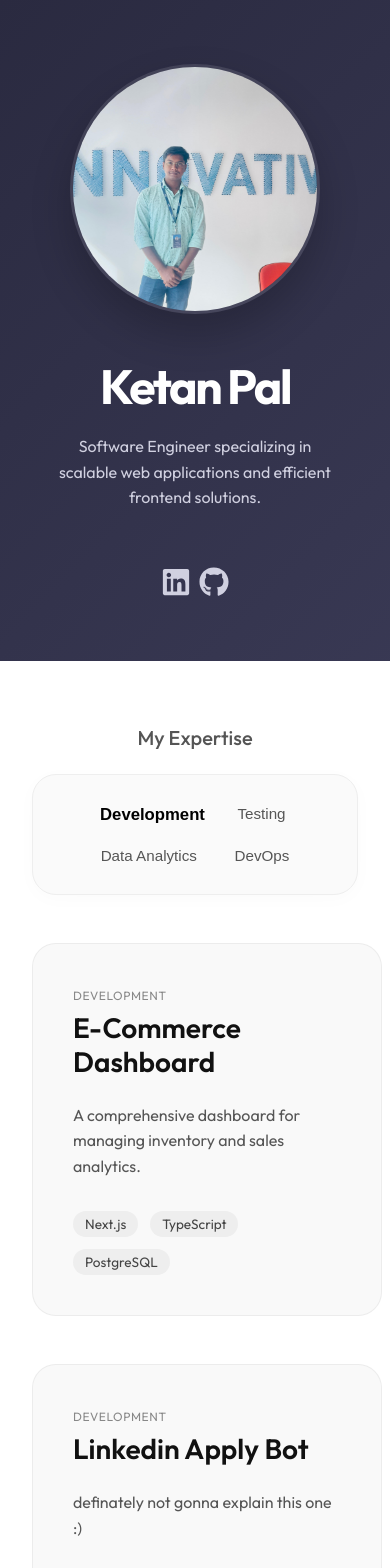
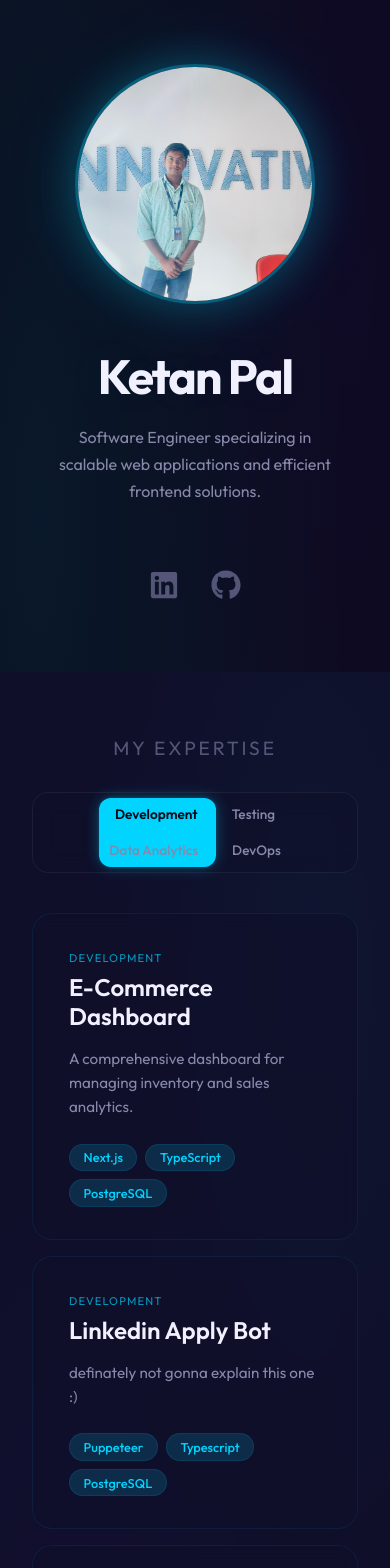
Before and after one commit to Ketan-Pal/Portfolio-2026, a Next.js app: page / in a window 390 px wide. Shown: the top 1568 px of the page. Built offline with nearby package versions, Linux system fonts and the light colour scheme.

Commit message:
feat-midnight-aurora-redesign-sliding-pill-tabs-glassmorphism

```diff
--- a/src/app/globals.css
+++ b/src/app/globals.css
@@ -1,26 +1,49 @@
+/* ============================================
+   MIDNIGHT AURORA — Design System
+   ============================================ */
+
 :root {
-  /* Fooror-Inspired Theme: Purple Gradient & Yellow Accent */
-  --bg-gradient-start: #2a2a40;
-  /* Deep Blue-Purple */
-  --bg-gradient-end: #5a5a80;
-  /* Lighter Purple-Blue */
+  /* Core Palette */
+  --bg-primary: #0a0a1a;
+  --bg-secondary: #0f0f2a;
+  --bg-card: rgba(15, 15, 42, 0.6);
+  --bg-card-border: rgba(0, 212, 255, 0.08);
+  --bg-card-hover-border: rgba(0, 212, 255, 0.2);
 
-  --bg-light: #2a2a40;
-  /* Fallback */
-  --bg-off-white: rgba(255, 255, 255, 0.1);
-  /* Glass effect */
+  /* Glass Effect */
+  --glass-bg: rgba(15, 15, 42, 0.4);
+  --glass-border: rgba(255, 255, 255, 0.06);
+  --glass-shadow: 0 8px 32px rgba(0, 0, 0, 0.3);
 
-  --text-primary: #ffffff;
-  --text-secondary: #d0d0e0;
+  /* Text */
+  --text-primary: #f0f0ff;
+  --text-secondary: #8888aa;
+  --text-muted: #555577;
 
-  --accent: #FFD500;
-  /* Bright Yellow */
-  --button-text: #1a1a1a;
+  /* Accent — Cyan Glow */
+  --accent: #00d4ff;
+  --accent-dim: rgba(0, 212, 255, 0.15);
+  --accent-glow: 0 0 20px rgba(0, 212, 255, 0.3);
+  --accent-glow-strong: 0 0 40px rgba(0, 212, 255, 0.4), 0 0 80px rgba(0, 212, 255, 0.15);
 
-  /* Spacing System */
-  --spacing-container: 1280px;
+  /* Aurora gradients */
+  --aurora-1: rgba(0, 212, 255, 0.07);
+  --aurora-2: rgba(120, 0, 255, 0.05);
+  --aurora-3: rgba(0, 255, 180, 0.04);
+
+  /* Spacing */
+  --spacing-container: 1200px;
   --spacing-section: 6rem;
+
+  /* Transitions */
+  --transition-fast: 0.2s cubic-bezier(0.4, 0, 0.2, 1);
+  --transition-smooth: 0.3s cubic-bezier(0.4, 0, 0.2, 1);
+  --transition-spring: 0.5s cubic-bezier(0.34, 1.56, 0.64, 1);
 }
+
+/* ============================================
+   Reset & Base
+   ============================================ */
 
 * {
   box-sizing: border-box;
@@ -32,18 +55,50 @@ html,
 body {
   max-width: 100vw;
   overflow-x: hidden;
-  font-family: var(--font-outfit), sans-serif;
-
-  /* Full page gradient background */
-  background: linear-gradient(135deg, var(--bg-gradient-start) 0%, var(--bg-gradient-end) 100%);
-  min-height: 100vh;
-
+  font-family: var(--font-outfit), 'Outfit', sans-serif;
+  background: var(--bg-primary);
   color: var(--text-primary);
   -webkit-font-smoothing: antialiased;
+  -moz-osx-font-smoothing: grayscale;
   scroll-behavior: smooth;
+  min-height: 100vh;
+}
+
+/* Aurora mesh background on the body */
+body {
+  position: relative;
+  background:
+    radial-gradient(ellipse 80% 60% at 10% 20%, var(--aurora-1), transparent),
+    radial-gradient(ellipse 60% 50% at 90% 10%, var(--aurora-2), transparent),
+    radial-gradient(ellipse 70% 60% at 50% 80%, var(--aurora-3), transparent),
+    var(--bg-primary);
 }
 
 a {
   color: inherit;
   text-decoration: none;
 }
+
+/* ============================================
+   Scroll-in Animation
+   ============================================ */
+
+.scroll-fade-in {
+  opacity: 0;
+  transform: translateY(30px);
+  transition: opacity 0.7s cubic-bezier(0.4, 0, 0.2, 1),
+              transform 0.7s cubic-bezier(0.4, 0, 0.2, 1);
+}
+
+.scroll-fade-in.visible {
+  opacity: 1;
+  transform: translateY(0);
+}
+
+/* Stagger children */
+.scroll-fade-in.visible .stagger-child:nth-child(1) { transition-delay: 0ms; }
+.scroll-fade-in.visible .stagger-child:nth-child(2) { transition-delay: 80ms; }
+.scroll-fade-in.visible .stagger-child:nth-child(3) { transition-delay: 160ms; }
+.scroll-fade-in.visible .stagger-child:nth-child(4) { transition-delay: 240ms; }
+.scroll-fade-in.visible .stagger-child:nth-child(5) { transition-delay: 320ms; }
+.scroll-fade-in.visible .stagger-child:nth-child(6) { transition-delay: 400ms; }
--- a/src/app/page.tsx
+++ b/src/app/page.tsx
@@ -1,13 +1,19 @@
 import LandingSection from "@/components/LandingSection";
 import ProjectsSection from "@/components/ProjectsSection";
 import ContactSection from "@/components/ContactSection";
+import ScrollAnimations from "@/components/ScrollAnimations";
 
 export default function Home() {
   return (
     <main>
+      <ScrollAnimations />
       <LandingSection />
-      <ProjectsSection />
-      <ContactSection />
+      <div className="scroll-fade-in">
+        <ProjectsSection />
+      </div>
+      <div className="scroll-fade-in">
+        <ContactSection />
+      </div>
     </main>
   );
 }
--- a/src/components/LandingSection.module.css
+++ b/src/components/LandingSection.module.css
@@ -1,14 +1,20 @@
+/* ============================================
+   Landing / Hero Section — Midnight Aurora
+   ============================================ */
+
 .container {
   display: grid;
   grid-template-columns: 1fr 1fr;
-    min-height: 70vh;
-    /* Increased height for better vertical centering */
+  min-height: 85vh;
   width: 100%;
   max-width: var(--spacing-container);
   margin: 0 auto;
   align-items: center;
-    padding: 0 2rem;
+  padding: 2rem 2rem;
+  gap: 2rem;
 }
+
+/* ---- Text Content ---- */
 
 .content {
   display: flex;
@@ -19,37 +25,49 @@
 }
 
 .name {
-    font-size: 5rem;
+  font-size: clamp(3rem, 6vw, 5.5rem);
   font-weight: 700;
-    letter-spacing: -0.05em;
+  letter-spacing: -0.04em;
   line-height: 1;
+  color: var(--text-primary);
+  /* Subtle text glow */
+  text-shadow: 0 0 60px rgba(0, 212, 255, 0.08);
 }
 
 .summary {
-    font-size: 1.25rem;
+  font-size: clamp(1rem, 1.5vw, 1.3rem);
   color: var(--text-secondary);
-    max-width: 50ch;
-    line-height: 1.6;
+  max-width: 48ch;
+  line-height: 1.7;
 }
+
+/* ---- Social Links ---- */
 
 .socialContainer {
   display: flex;
-    gap: 0.5rem;
+  gap: 1rem;
   margin-top: 2rem;
 }
 
 .socialLink {
-    color: var(--text-secondary);
-    transition: all 0.2s ease;
+  color: var(--text-muted);
+  transition: color var(--transition-smooth),
+              transform var(--transition-smooth),
+              filter var(--transition-smooth);
   display: flex;
   align-items: center;
   justify-content: center;
+  padding: 0.5rem;
+  border-radius: 0.5rem;
 }
 
 .socialLink:hover {
   color: var(--accent);
   transform: translateY(-3px);
+  filter: drop-shadow(0 0 8px rgba(0, 212, 255, 0.4));
 }
+
+/* ---- Hero Image ---- */
 
 .imageWrapper {
   display: flex;
@@ -60,31 +78,50 @@
 
 .imageContainer {
   position: relative;
-    width: 380px;
-    /* Fixed size to balance with text block */
-    height: 380px;
-    /* Square aspect ratio */
+  width: 360px;
+  height: 360px;
   border-radius: 50%;
-    /* Circular */
   overflow: hidden;
-    border: 4px solid rgba(255, 255, 255, 0.1);
-    /* Subtle halo */
-    box-shadow: 0 20px 40px rgba(0, 0, 0, 0.2);
+  /* Cyan glow ring */
+  border: 3px solid rgba(0, 212, 255, 0.25);
+  box-shadow:
+    0 0 30px rgba(0, 212, 255, 0.15),
+    0 0 60px rgba(0, 212, 255, 0.08),
+    inset 0 0 30px rgba(0, 0, 0, 0.3);
+  /* Pulse animation */
+  animation: glowPulse 4s ease-in-out infinite;
 }
 
 .heroImage {
   object-fit: cover;
   object-position: center top;
-    /* Focus on face */
   width: 100%;
   height: 100%;
 }
 
+/* Glow pulse keyframes */
+@keyframes glowPulse {
+  0%, 100% {
+    box-shadow:
+      0 0 30px rgba(0, 212, 255, 0.15),
+      0 0 60px rgba(0, 212, 255, 0.08),
+      inset 0 0 30px rgba(0, 0, 0, 0.3);
+    border-color: rgba(0, 212, 255, 0.25);
+  }
+  50% {
+    box-shadow:
+      0 0 40px rgba(0, 212, 255, 0.25),
+      0 0 80px rgba(0, 212, 255, 0.12),
+      inset 0 0 30px rgba(0, 0, 0, 0.3);
+    border-color: rgba(0, 212, 255, 0.4);
+  }
+}
+
+/* ---- Mobile ---- */
+
 @media (max-width: 768px) {
   .container {
     grid-template-columns: 1fr;
-        grid-template-rows: auto auto;
-        /* Stack vertically explicitly */
     text-align: center;
     padding-top: 4rem;
     gap: 3rem;
@@ -96,24 +133,19 @@
     padding-right: 0;
     align-items: center;
     order: 2;
-        /* Image first on mobile? Let's check user preference. Usually text first is fine, but let's stick to simple stacking. */
-    }
-
-    .name {
-        font-size: 3rem;
-        /* Smaller font for mobile */
   }
 
   .summary {
-        font-size: 1rem;
     padding: 0 1rem;
   }
 
+  .socialContainer {
+    justify-content: center;
+  }
+
   .imageContainer {
-        width: 250px;
-        height: 250px;
+    width: 240px;
+    height: 240px;
     margin: 0 auto;
-        /* Center image */
-        border-width: 3px;
   }
 }
--- a/src/components/ProjectsSection.module.css
+++ b/src/components/ProjectsSection.module.css
@@ -1,13 +1,20 @@
+/* ============================================
+   Projects Section — Midnight Aurora
+   ============================================ */
+
 .section {
-    background-color: #ffffff;
-    color: #111111;
   width: 100vw;
   position: relative;
   left: 50%;
   right: 50%;
   margin-left: -50vw;
   margin-right: -50vw;
-    padding: 4rem 0 8rem 0;
+  padding: 6rem 0 8rem 0;
+  /* Slightly different dark shade for visual separation */
+  background:
+    radial-gradient(ellipse 50% 40% at 80% 20%, rgba(0, 212, 255, 0.03), transparent),
+    radial-gradient(ellipse 60% 50% at 20% 80%, rgba(120, 0, 255, 0.03), transparent),
+    var(--bg-secondary);
 }
 
 .container {
@@ -16,149 +23,202 @@
   padding: 0 2rem;
 }
 
-/* Expertise Cloud Layout */
+/* ============================================
+   Sliding Pill Tab Filter
+   ============================================ */
+
 .expertiseWrapper {
   display: flex;
+  flex-direction: column;
   align-items: center;
-    gap: 4rem;
-    margin-bottom: 5rem;
-    max-width: 1000px;
-    margin-left: auto;
-    margin-right: auto;
+  gap: 2rem;
+  margin-bottom: 4rem;
 }
 
 .expertiseTitle {
-    font-size: 1.5rem;
-    font-weight: 500;
-    white-space: nowrap;
-    color: #555;
+  font-size: 1.2rem;
+  font-weight: 400;
+  text-transform: uppercase;
+  letter-spacing: 0.15em;
+  color: var(--text-muted);
 }
 
-.cloudContainer {
-    flex: 1;
-    display: flex;
-    justify-content: space-around;
-    /* Spread items like in the screenshot */
+.tabContainer {
+  position: relative;
+  display: inline-flex;
   align-items: center;
-    gap: 1rem;
+  gap: 0.25rem;
+  padding: 0.35rem;
+  border-radius: 999px;
+  background: var(--glass-bg);
+  border: 1px solid var(--glass-border);
+  backdrop-filter: blur(12px);
+  -webkit-backdrop-filter: blur(12px);
+}
 
-    /* The Cloud Pill Shape */
-    background: #fafafa;
-    border: 1px solid #eee;
+/* The sliding pill indicator */
+.tabIndicator {
+  position: absolute;
+  top: 0.35rem;
+  left: 0;
+  height: calc(100% - 0.7rem);
   border-radius: 999px;
-    padding: 2.5rem 4rem;
-    box-shadow: 0 4px 20px rgba(0, 0, 0, 0.02);
+  background: var(--accent);
+  box-shadow: 0 0 16px rgba(0, 212, 255, 0.3), 0 0 4px rgba(0, 212, 255, 0.2);
+  transition: left var(--transition-smooth), width var(--transition-smooth);
+  z-index: 0;
+  pointer-events: none;
 }
 
 .filterButton {
+  position: relative;
+  z-index: 1;
   background: transparent;
   border: none;
-    font-size: 1.1rem;
+  font-family: var(--font-outfit), 'Outfit', sans-serif;
+  font-size: 0.95rem;
   font-weight: 500;
-    color: #555;
+  color: var(--text-secondary);
   cursor: pointer;
-    padding: 0.5rem 1rem;
-    transition: all 0.3s ease;
-    position: relative;
+  padding: 0.65rem 1.5rem;
+  border-radius: 999px;
+  transition: color var(--transition-fast);
+  white-space: nowrap;
 }
 
 .filterButton:hover {
-    color: #000;
-    transform: translateY(-2px);
+  color: var(--text-primary);
 }
 
-.active {
-    /* Active state scaling like the 'selected' item in the cloud */
-    font-weight: 700;
-    color: #000;
-    transform: scale(1.1);
+.filterButton.active {
+  color: var(--bg-primary);
+  font-weight: 600;
 }
 
-/* Mobile Responsiveness for Cloud */
-@media (max-width: 768px) {
-    .expertiseWrapper {
-        flex-direction: column;
+/* ============================================
+   Project Cards Grid
+   ============================================ */
+
+.grid {
+  display: grid;
+  grid-template-columns: repeat(auto-fit, minmax(340px, 1fr));
   gap: 1.5rem;
-        align-items: center;
-        margin-bottom: 3rem;
-        width: 100%;
+  min-height: 380px;
 }
 
-    .expertiseTitle {
-        font-size: 1.25rem;
+.card {
+  background: var(--bg-card);
+  backdrop-filter: blur(8px);
+  -webkit-backdrop-filter: blur(8px);
+  padding: 2rem 2.25rem;
+  border-radius: 1.25rem;
+  border: 1px solid var(--bg-card-border);
+  transition: transform var(--transition-smooth),
+              border-color var(--transition-smooth),
+              box-shadow var(--transition-smooth);
+  cursor: default;
+  /* Fade-in for cards */
+  animation: cardFadeIn 0.4s ease-out both;
 }
 
-    .cloudContainer {
-        width: 100%;
-        flex-wrap: wrap;
-        padding: 1.5rem;
-        gap: 0.75rem;
-        border-radius: 1.5rem;
-        justify-content: center;
+.card:nth-child(1) { animation-delay: 0ms; }
+.card:nth-child(2) { animation-delay: 80ms; }
+.card:nth-child(3) { animation-delay: 160ms; }
+.card:nth-child(4) { animation-delay: 240ms; }
+
+@keyframes cardFadeIn {
+  from {
+    opacity: 0;
+    transform: translateY(16px);
   }
-
-    .filterButton {
-        font-size: 0.95rem;
-        padding: 0.4rem 0.8rem;
+  to {
+    opacity: 1;
+    transform: translateY(0);
   }
 }
 
-.grid {
-    display: grid;
-    grid-template-columns: repeat(auto-fit, minmax(350px, 1fr));
-    gap: 3rem;
-    min-height: 400px;
-    /* Prevent layout jump when switching */
-}
-
-.card {
-    background: #f9f9f9;
-    padding: 2.5rem;
-    border-radius: 1.5rem;
-    transition: transform 0.3s ease;
-    border: 1px solid rgba(0, 0, 0, 0.05);
-}
-
 .card:hover {
-    transform: translateY(-5px);
-    box-shadow: 0 20px 40px rgba(0, 0, 0, 0.05);
+  transform: translateY(-6px);
+  border-color: var(--bg-card-hover-border);
+  box-shadow: 0 16px 48px rgba(0, 0, 0, 0.3), 0 0 24px rgba(0, 212, 255, 0.06);
 }
 
 .cardHeader {
-    margin-bottom: 1.5rem;
+  margin-bottom: 1rem;
 }
 
 .categoryTag {
   display: inline-block;
-    font-size: 0.75rem;
+  font-size: 0.7rem;
   text-transform: uppercase;
-    letter-spacing: 0.05em;
-    color: #888;
+  letter-spacing: 0.1em;
+  color: var(--accent);
+  opacity: 0.7;
   margin-bottom: 0.5rem;
 }
 
 .title {
-    font-size: 1.75rem;
+  font-size: 1.5rem;
   font-weight: 600;
   line-height: 1.2;
+  color: var(--text-primary);
 }
 
 .description {
-    color: #555;
+  color: var(--text-secondary);
   line-height: 1.6;
-    margin-bottom: 2rem;
+  margin-bottom: 1.5rem;
+  font-size: 0.95rem;
 }
 
 .techStack {
   display: flex;
   flex-wrap: wrap;
-    gap: 0.75rem;
+  gap: 0.5rem;
 }
 
 .tech {
+  font-size: 0.8rem;
+  padding: 0.3rem 0.85rem;
+  background: var(--accent-dim);
+  border: 1px solid rgba(0, 212, 255, 0.1);
+  border-radius: 999px;
+  color: var(--accent);
+  font-weight: 500;
+}
+
+/* ============================================
+   Responsive
+   ============================================ */
+
+@media (max-width: 768px) {
+  .section {
+    padding: 4rem 0 5rem 0;
+  }
+
+  .expertiseWrapper {
+    margin-bottom: 2.5rem;
+  }
+
+  .tabContainer {
+    flex-wrap: wrap;
+    border-radius: 1rem;
+    justify-content: center;
+    gap: 0.125rem;
+    padding: 0.3rem;
+  }
+
+  .tabIndicator {
+    border-radius: 0.75rem;
+  }
+
+  .filterButton {
     font-size: 0.85rem;
-    padding: 0.25rem 0.75rem;
-    background: #eee;
-    border-radius: 999px;
-    color: #444;
+    padding: 0.5rem 1rem;
   }
+
+  .grid {
+    grid-template-columns: 1fr;
+    gap: 1rem;
+  }
+}
--- a/src/components/ProjectsSection.tsx
+++ b/src/components/ProjectsSection.tsx
@@ -1,6 +1,6 @@
 "use client";
 
-import { useState } from "react";
+import { useState, useRef, useEffect, useCallback } from "react";
 import styles from "./ProjectsSection.module.css";
 
 const categories = ["Development", "Testing", "Data Analytics", "DevOps"];
@@ -59,6 +59,31 @@ const projectsData = [
 
 export default function ProjectsSection() {
     const [activeCategory, setActiveCategory] = useState("Development");
+    const tabContainerRef = useRef<HTMLDivElement>(null);
+    const tabRefs = useRef<Map<string, HTMLButtonElement>>(new Map());
+    const [indicatorStyle, setIndicatorStyle] = useState<{ left: string; width: string }>({
+        left: "0px",
+        width: "0px",
+    });
+
+    const updateIndicator = useCallback(() => {
+        const activeTab = tabRefs.current.get(activeCategory);
+        const container = tabContainerRef.current;
+        if (activeTab && container) {
+            const containerRect = container.getBoundingClientRect();
+            const tabRect = activeTab.getBoundingClientRect();
+            setIndicatorStyle({
+                left: `${tabRect.left - containerRect.left}px`,
+                width: `${tabRect.width}px`,
+            });
+        }
+    }, [activeCategory]);
+
+    useEffect(() => {
+        updateIndicator();
+        window.addEventListener("resize", updateIndicator);
+        return () => window.removeEventListener("resize", updateIndicator);
+    }, [updateIndicator]);
 
     const filteredProjects = projectsData.filter(
         (project) => project.category === activeCategory
@@ -68,13 +93,24 @@ export default function ProjectsSection() {
         <section className={styles.section} id="projects">
             <div className={styles.container}>
 
-                {/* Expertise Cloud Filter */}
+                {/* Sliding Pill Tab Filter */}
                 <div className={styles.expertiseWrapper}>
                     <h2 className={styles.expertiseTitle}>My Expertise</h2>
-                    <div className={styles.cloudContainer}>
+                    <div className={styles.tabContainer} ref={tabContainerRef}>
+                        {/* The sliding pill */}
+                        <div
+                            className={styles.tabIndicator}
+                            style={{
+                                left: indicatorStyle.left,
+                                width: indicatorStyle.width,
+                            }}
+                        />
                         {categories.map((category) => (
                             <button
                                 key={category}
+                                ref={(el) => {
+                                    if (el) tabRefs.current.set(category, el);
+                                }}
                                 onClick={() => setActiveCategory(category)}
                                 className={`${styles.filterButton} ${activeCategory === category ? styles.active : ""
                                     }`}
@@ -85,7 +121,7 @@ export default function ProjectsSection() {
                     </div>
                 </div>
 
-                <div className={styles.grid}>
+                <div className={styles.grid} key={activeCategory}>
                     {filteredProjects.map((project, index) => (
                         <div key={index} className={styles.card}>
                             <div className={styles.cardHeader}>
--- /dev/null
+++ b/src/components/ScrollAnimations.tsx
@@ -0,0 +1,28 @@
+"use client";
+
+import { useEffect } from "react";
+
+export default function ScrollAnimations() {
+    useEffect(() => {
+        const observer = new IntersectionObserver(
+            (entries) => {
+                entries.forEach((entry) => {
+                    if (entry.isIntersecting) {
+                        entry.target.classList.add("visible");
+                    }
+                });
+            },
+            {
+                threshold: 0.1,
+                rootMargin: "0px 0px -40px 0px",
+            }
+        );
+
+        const elements = document.querySelectorAll(".scroll-fade-in");
+        elements.forEach((el) => observer.observe(el));
+
+        return () => observer.disconnect();
+    }, []);
+
+    return null;
+}
```
Also changed, not shown: src/components/ContactSection.module.css (+42 -13 lines). Lines whose indentation alone changed are shown as unchanged.
